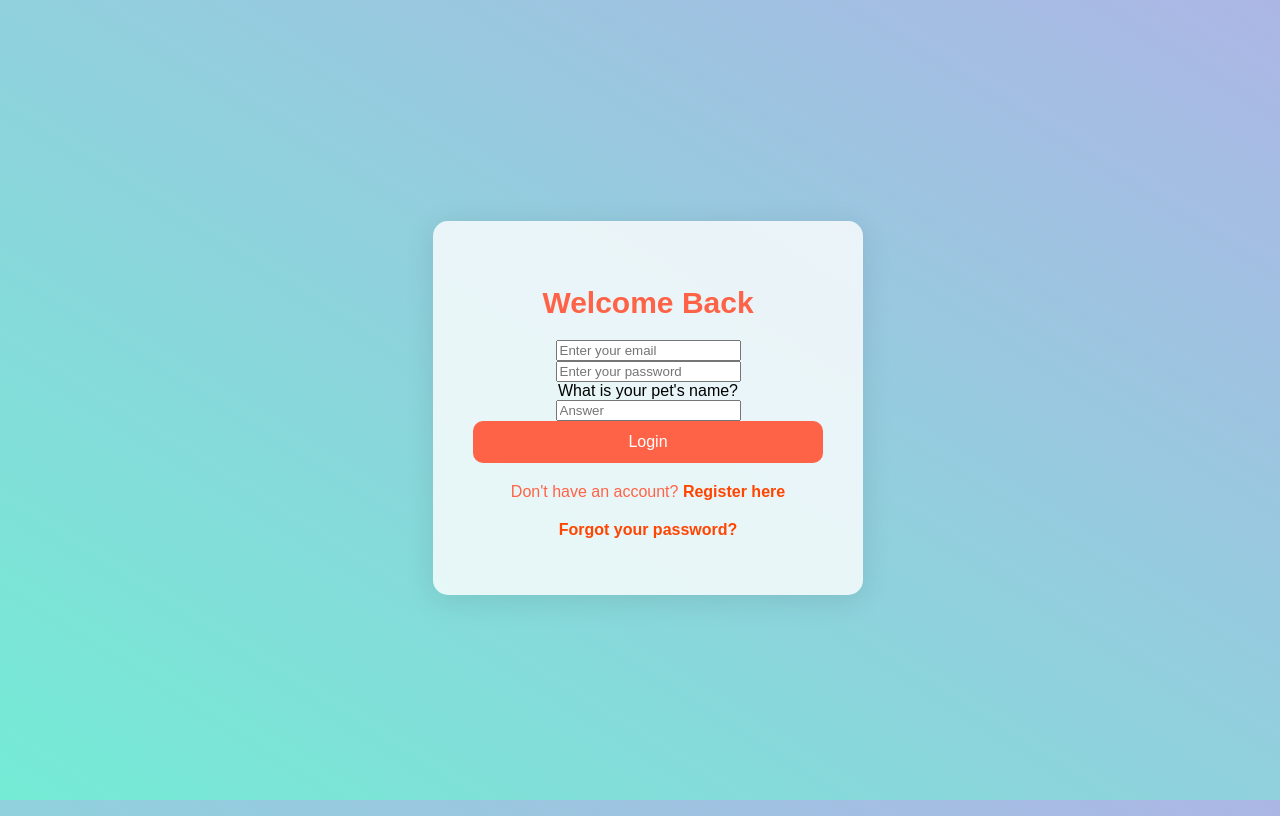
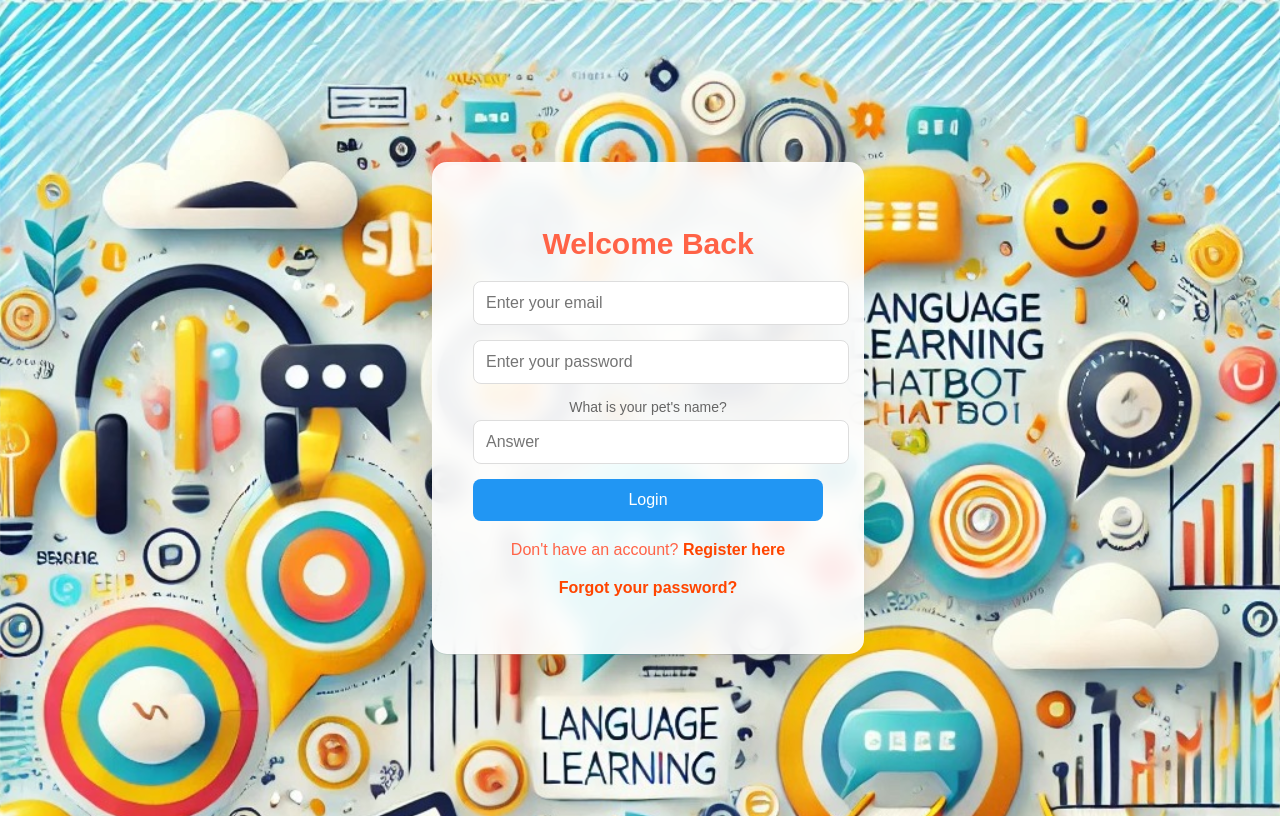
Before and after one commit to Vikkesh06/LANGUAGE-LEARNING-CHATBOT, a Flask app: page /login in a window 1280 px wide. Run offline with Flask 3, Linux system fonts and the light colour scheme.

Commit message:
style: Enhanced login page and dark mode toggle - Fixed background image paths - Added login-bg class to login page - Improved dark mode toggle styling - Enhanced form styling with better UX

```diff
--- a/static/styles.css
+++ b/static/styles.css
@@ -20,12 +20,12 @@ body.transitioning {
 }
 
 body.login-bg {
-  background: url('/static/language_learning_chatbot_background_reg.jpg') no-repeat center center fixed !important;
+  background: url('../static/language_learning_chatbot_background_reg.jpg') no-repeat center center fixed !important;
   background-size: cover !important;
 }
 
 body.register-bg {
-  background: url('/static/language_learning_chatbot_background_reg.jpg') no-repeat center center fixed !important;
+  background: url('../static/language_learning_chatbot_background_reg.jpg') no-repeat center center fixed !important;
   background-size: cover !important;
 }
 
@@ -39,8 +39,11 @@ body.register-bg {
   top: 20px;
   right: 30px;
   z-index: 1000;
-  background: none;
-  padding: 0;
+  background: rgba(255, 255, 255, 0.1);
+  padding: 10px;
+  border-radius: 50%;
+  backdrop-filter: blur(5px);
+  box-shadow: 0 2px 10px rgba(0, 0, 0, 0.1);
 }
 
 .switch {
@@ -60,7 +63,7 @@ body.register-bg {
   position: absolute;
   inset: 0;
   background-color: #ccc;
-  border-radius: 50%;
+  border-radius: 34px;
   transition: 0.4s;
   cursor: pointer;
 }
@@ -75,6 +78,7 @@ body.register-bg {
   background-color: white;
   transition: 0.4s;
   border-radius: 50%;
+  box-shadow: 0 2px 5px rgba(0, 0, 0, 0.2);
 }
 
 input:checked + .slider {
@@ -83,6 +87,24 @@ input:checked + .slider {
 
 input:checked + .slider:before {
   transform: translateX(26px);
+}
+
+/* Dark mode styles for toggle */
+body.dark-mode .toggle-container {
+  background: rgba(0, 0, 0, 0.2);
+}
+
+body.dark-mode .slider {
+  background-color: #444;
+}
+
+body.dark-mode .slider:before {
+  background-color: #fff;
+  box-shadow: 0 2px 5px rgba(0, 0, 0, 0.3);
+}
+
+body.dark-mode input:checked + .slider {
+  background-color: #64B5F6;
 }
 
 /* Sidebar */
--- a/templates/login.html
+++ b/templates/login.html
@@ -10,10 +10,72 @@
             color: red;
             margin: 10px 0;
             text-align: center;
+            background: rgba(255, 0, 0, 0.1);
+            padding: 10px;
+            border-radius: 5px;
+        }
+        .input-field {
+            margin-bottom: 15px;
+        }
+        .input-field input {
+            width: 100%;
+            padding: 12px;
+            border: 1px solid #ddd;
+            border-radius: 8px;
+            font-size: 16px;
+            transition: border-color 0.3s ease;
+        }
+        .input-field input:focus {
+            border-color: #2196F3;
+            outline: none;
+            box-shadow: 0 0 0 2px rgba(33, 150, 243, 0.1);
+        }
+        .input-field label {
+            display: block;
+            margin-bottom: 5px;
+            color: #666;
+            font-size: 14px;
+        }
+        button[type="submit"] {
+            width: 100%;
+            padding: 12px;
+            background: #2196F3;
+            color: white;
+            border: none;
+            border-radius: 8px;
+            font-size: 16px;
+            cursor: pointer;
+            transition: background-color 0.3s ease;
+        }
+        button[type="submit"]:hover {
+            background: #1976D2;
+        }
+        .form-container {
+            background: rgba(255, 255, 255, 0.9);
+            backdrop-filter: blur(10px);
+            -webkit-backdrop-filter: blur(10px);
+            border: 1px solid rgba(255, 255, 255, 0.2);
+            box-shadow: 0 8px 32px rgba(0, 0, 0, 0.1);
+        }
+        body.dark-mode .form-container {
+            background: rgba(0, 0, 0, 0.8);
+            border-color: rgba(255, 255, 255, 0.1);
+        }
+        body.dark-mode .input-field input {
+            background: rgba(255, 255, 255, 0.1);
+            border-color: rgba(255, 255, 255, 0.2);
+            color: white;
+        }
+        body.dark-mode .input-field label {
+            color: #ccc;
+        }
+        body.dark-mode .input-field input:focus {
+            border-color: #64B5F6;
+            box-shadow: 0 0 0 2px rgba(100, 181, 246, 0.1);
         }
     </style>
 </head>
-<body>
+<body class="login-bg">
     <div class="login-container">
         <div class="form-container">
             <h2>Welcome Back</h2>
```
